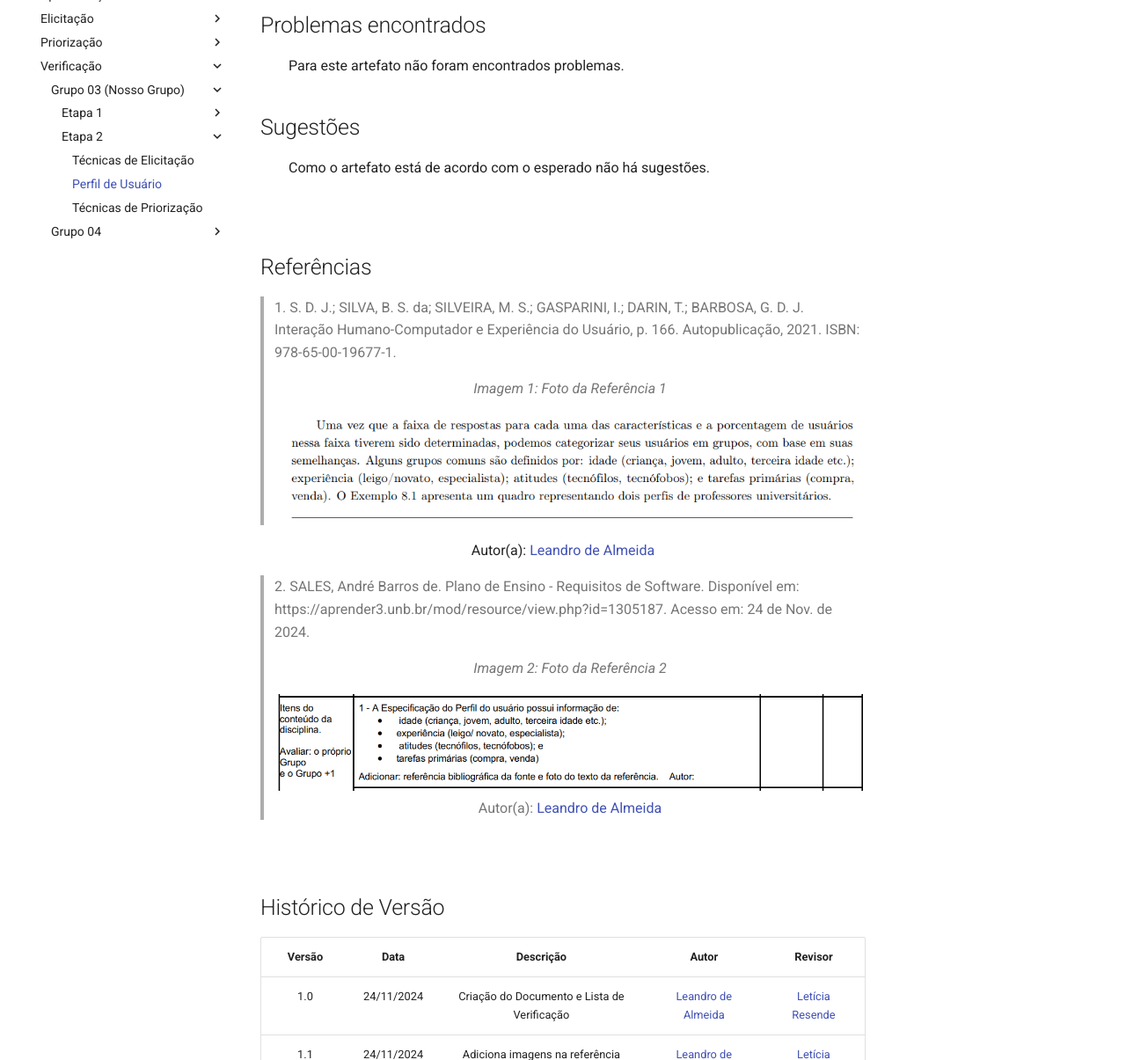
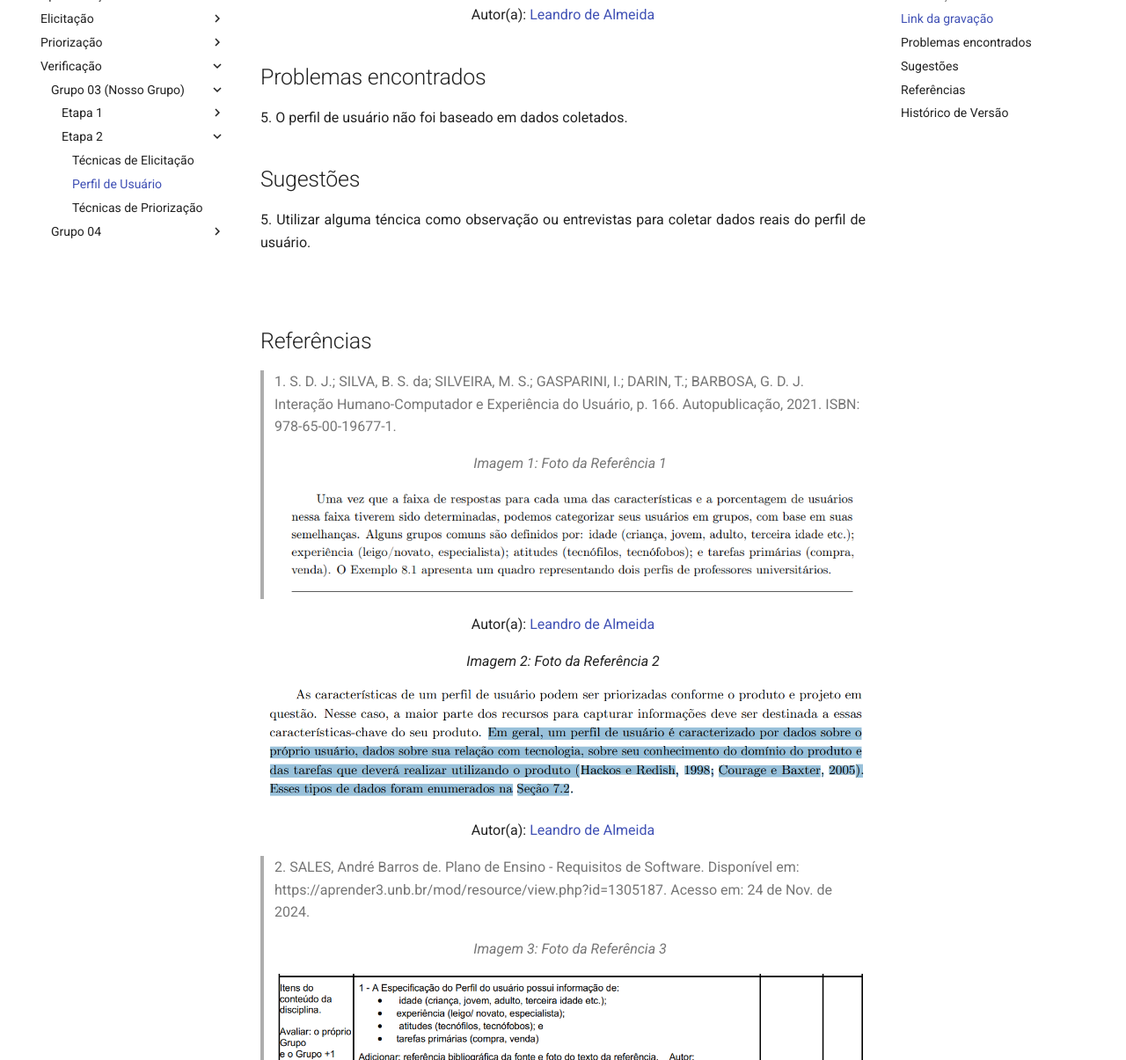
Before and after one commit to Requisitos-de-Software/2024.2-CAESB-Autoatendimento, an MkDocs documentation site: the page built from docs/planejamento/verificacao/perfil_de_usuario.md, in a window 1280 px wide and 1400 px high, scrolled down 1882 px, cut to the strip 195-1400 px from the top of the window. Shown: the whole strip at 88% size. Built offline with MkDocs 1.6.1 and Material for MkDocs 9.7.7, drawn with Linux system fonts in a browser that asks for light colours; comment, search, counter and statistics services are not loaded; some of the changed text lies outside the part shown.

```diff
--- a/docs/planejamento/verificacao/perfil_de_usuario.md
+++ b/docs/planejamento/verificacao/perfil_de_usuario.md
@@ -18,21 +18,20 @@
 &emsp;&emsp;Neste documento, realizou-se a avaliação do artefato <a href="https://requisitos-de-software.github.io/2024.2-CAESB-Autoatendimento/elicitacao/perfil_de_usuario/"> Perfil de Usuário </a>, que busca compreender melhor as necessidades e identificar os usuários do <a href="https://github.com/Requisitos-de-Software/2024.2-CAESB-Autoatendimento">Caesb Autoatendimento</a>.
 </p>
 
-# Verificação do Perfil de Usuário
+## Verificação do Perfil de Usuário
 
 <p align="justify">
 &emsp;&emsp;A tabela 01 apresenta a Lista de Verificação do Perfil de Usuário que foi elaborada com base no plano de ensino da disciplina.</p>
 
-Segue a tabela dividida em quatro partes distintas, com cada aspecto descrito separadamente:
-
 <center>Tabela 01: Verificação das Técnicas de Elicitação</center>
 
-| **Id** | **Descrição**                                                                                 | **Avaliação** | **Observações**                                                                   |
-|--------|---------------------------------------------------------------------------------------------|---------------|----------------------------------------------------------------------------------|
-| 01     | O Perfil do Usuário possui informação de idade (criança, jovem, adulto, terceira idade etc.) |      Sim     | versão 1.2 20/11  |
-| 02     | O Perfil do Usuário possui informação de experiência (leigo/novato, especialista).             |      Sim      |  versão 1.2 20/11 |
-| 03     | O Perfil do Usuário possui informação de atitudes (tecnófilos, tecnófobos).                     |     Sim       | versão 1.2 20/11  |
-| 04     | O Perfil do Usuário possui informação de tarefas primárias (compra, venda).                     |      Sim      |  versão 1.2 20/11 |
+| **Id** | **Descrição**  | **Avaliação** |**Autor**|**Observações**                                                                   |
+|--------|---------------------------------------------------------------------------------------------|---------------| ----------------------------------------------------------------------------------|-----------------|
+| 01     | O Perfil do Usuário possui informação de idade (criança, jovem, adulto, terceira idade etc.) |  Sim | André Barros | versão 1.2 20/11  |
+| 02     | O Perfil do Usuário possui informação de experiência (leigo/novato, especialista).  | Sim | André Barros |versão 1.2 20/11 |
+| 03     | O Perfil do Usuário possui informação de atitudes (tecnófilos, tecnófobos).  | Sim | André Barros |versão 1.2 20/11  |
+| 04     | O Perfil do Usuário possui informação de tarefas primárias (compra, venda). |  Sim  | André Barros |versão 1.2 20/11 |
+| 05     | O Perfil do Usuário é baseado em dados reais coletados.  | Não | Leandro de Almeida | versão 1.2 20/11  |
 
 <center>
  Autor(a): <a href="https://github.com/leomitx10" target = "_blank">Leandro de Almeida</a></h6>
@@ -49,10 +48,10 @@ Pode ser vista no [YouTube](https://youtu.be/khaVWQRzG0Y).</p>
 
 ## Problemas encontrados
 
-<p align="justify">&emsp;&emsp;Para este artefato não foram encontrados problemas.</p>
+<p align="justify">5. O perfil de usuário não foi baseado em dados coletados. </p>
 
 ## Sugestões
-<p align="justify">&emsp;&emsp;Como o artefato está de acordo com o esperado não há sugestões.</p>
+<p align="justify">5. Utilizar alguma téncica como observação ou entrevistas para coletar dados reais do perfil de usuário.</p>
 
 <br>
 
@@ -61,7 +60,10 @@ Pode ser vista no [YouTube](https://youtu.be/khaVWQRzG0Y).</p>
 > <p id="1">1. S. D. J.; SILVA, B. S. da; SILVEIRA, M. S.; GASPARINI, I.; DARIN, T.; BARBOSA, G. D. J. Interação Humano-Computador e Experiência do Usuário, p. 166. Autopublicação, 2021. ISBN: 978-65-00-19677-1.<center><figcaption>Imagem 1: Foto da Referência 1</figcaption></center>
 <img src = "https://github.com/Requisitos-de-Software/2024.2-CAESB-Autoatendimento/blob/main/docs/assets/referencia_veri_perfil_usuario.png?raw=true"></img>
 <center>Autor(a): <a href="https://github.com/leomitx10" target = "_blank">Leandro de Almeida</a></h6></center>
- > <p id="2">2. SALES, André Barros de. Plano de Ensino - Requisitos de Software. Disponível em: https://aprender3.unb.br/mod/resource/view.php?id=1305187. Acesso em: 24 de Nov. de 2024.<center><figcaption>Imagem 2: Foto da Referência 2</figcaption></center>
+<center><figcaption>Imagem 2: Foto da Referência 2</figcaption></center>
+<img src = "https://github.com/Requisitos-de-Software/2024.2-CAESB-Autoatendimento/blob/main/docs/assets/persona_ref.png?raw=true"></img>
+<center>Autor(a): <a href="https://github.com/leomitx10" target = "_blank">Leandro de Almeida</a></h6></center>
+ > <p id="2">2. SALES, André Barros de. Plano de Ensino - Requisitos de Software. Disponível em: https://aprender3.unb.br/mod/resource/view.php?id=1305187. Acesso em: 24 de Nov. de 2024.<center><figcaption>Imagem 3: Foto da Referência 3</figcaption></center>
 </p><img src = "https://github.com/Requisitos-de-Software/2024.2-CAESB-Autoatendimento/blob/main/docs/assets/perfil_ref.png?raw=true"></img><center>Autor(a): <a href="https://github.com/leomitx10" target = "_blank">Leandro de Almeida</a></h6></center>
 
 
@@ -74,3 +76,4 @@ Pode ser vista no [YouTube](https://youtu.be/khaVWQRzG0Y).</p>
 | :----: | :--------: | :------------------: | :-----: | :-----: |
 |  1.0   | 24/11/2024 | Criação do Documento e Lista de Verificação | [Leandro de Almeida](https://github.com/leomitx10) | [Letícia Resende](https://github.com/LeticiaResende23)|
 |  1.1   | 24/11/2024 | Adiciona imagens na referência | [Leandro de Almeida](https://github.com/leomitx10) | [Letícia Resende](https://github.com/LeticiaResende23)|
+|  1.2   | 24/11/2024 | Adiciona questão autoral | [Leandro de Almeida](https://github.com/leomitx10) | [Letícia Resende](https://github.com/LeticiaResende23)|
```
Also changed, not shown: docs/planejamento/verificacao/veri_elecitacao.md (+12 -7 lines), docs/planejamento/verificacao/veri_priorizacao.md (+1 -1 lines).
